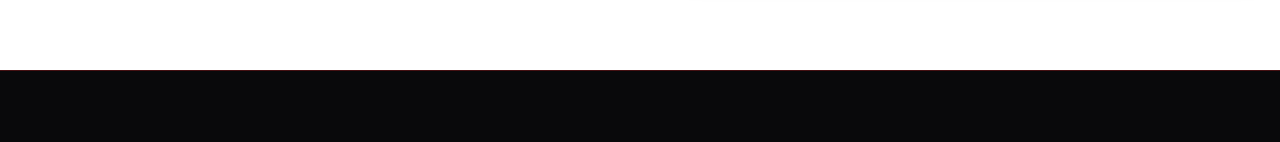
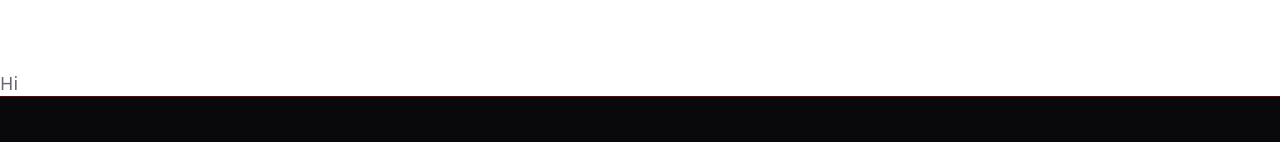
Before and after one commit to shariful-ire/AiHub, a React (Vite) app: page / in a window 1280 px wide. Shown: the part 742-884 px from the top of the page. Built offline with nearby package versions, Linux system fonts and the light colour scheme.

Commit message:
fetch api

```diff
--- a/src/App.jsx
+++ b/src/App.jsx
@@ -1,18 +1,30 @@
 import { toast, ToastContainer } from "react-toastify";
+import { Suspense } from "react";
 import "./App.css";
 import "./index.css";
 import NavBar from "./components/NavBar";
 import Banner from "./components/Banner";
 import Footer from "./components/Footer";
+import Model from "./components/AiModel/Model";
 
 function App() {
+  const getModel = async () => {
+    const res = await fetch("./AiData.json");
+
+    return res.json();
+  };
+
+  const modelPromise = getModel();
+
   return (
     <>
-     <NavBar></NavBar>
-     <Banner></Banner>
+      <NavBar></NavBar>
+      <Banner></Banner>
 
-
-     <Footer></Footer>
+      <Suspense fallback={<h2>Loading...</h2>}>
+        <Model modelPromise={modelPromise} />
+      </Suspense>
+      <Footer></Footer>
 
       <ToastContainer />
     </>
--- /dev/null
+++ b/src/components/AiModel/Model.jsx
@@ -0,0 +1,15 @@
+import { use } from "react";
+
+const Model = ({ modelPromise }) => {
+  const models = use(modelPromise);
+
+  console.log(models);
+
+  return (
+    <div>
+      Hi
+    </div>
+  );
+};
+
+export default Model;
```
